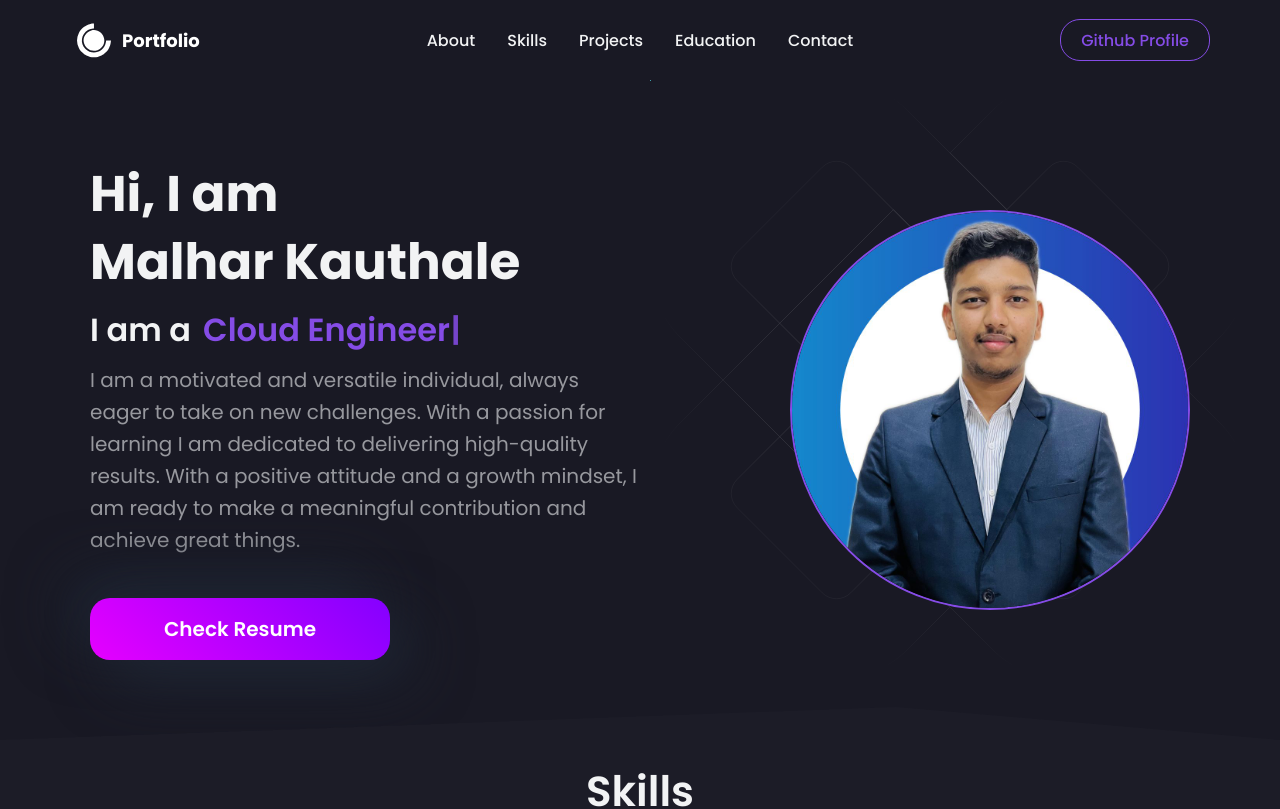
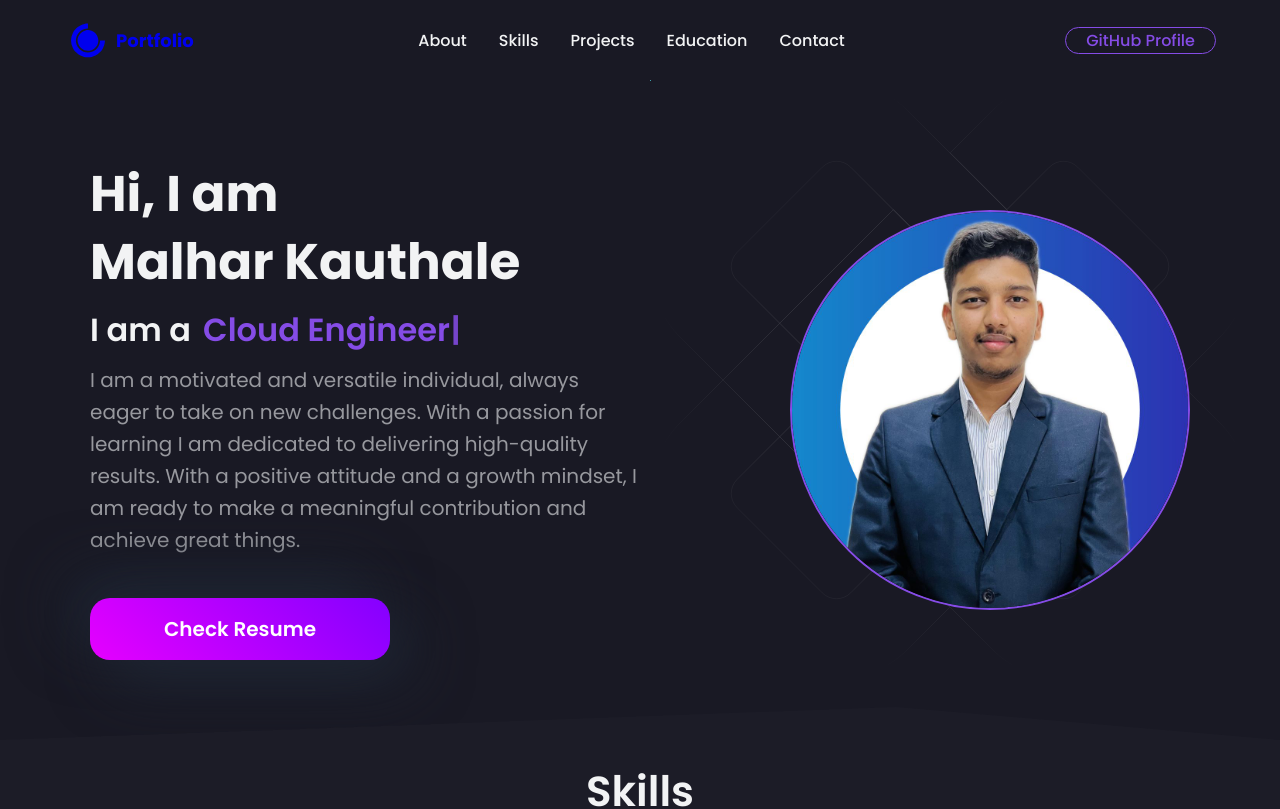
Before and after one commit to MalharKt/Portfolio, a React (Create React App) app: page / in a window 1280 px wide. Shown: the top 809 px of the page. Built offline with nearby package versions, Linux system fonts and the light colour scheme.

Commit message:
Refactor Navbar component and improve styling

```diff
--- a/src/components/Navbar/index.js
+++ b/src/components/Navbar/index.js
@@ -1,11 +1,11 @@
 import React from "react";
 import { Link as LinkR } from "react-router-dom";
-import styled from "styled-components";
-import { DiCssdeck } from 'react-icons/di';
-import { FaBars } from 'react-icons/fa';
-import { Bio } from '../../data/constants';
-import { useTheme } from 'styled-components';
-// import _default from '../../themes/default';
+import styled, { useTheme } from "styled-components";
+import { DiCssdeck } from "react-icons/di";
+import { FaBars } from "react-icons/fa";
+import { Bio } from "../../data/constants";
+
+/* ---------- styled components ---------- */
 
 export const Nav = styled.div`
   background-color: ${({ theme }) => theme.card_light};
@@ -17,36 +17,30 @@ export const Nav = styled.div`
   position: sticky;
   top: 0;
   z-index: 10;
-  @media (max-width: 960px) {
-    trastion: 0.8s all ease;
-  }
 `;
+
 export const Span = styled.div`
   padding: 0 4px;
   font-weight: bold;
   font-size: 18px;
 `;
+
 export const NavbarContainer = styled.div`
   display: flex;
   justify-content: space-between;
   align-items: center;
   height: 60px;
-  z-index: 1;
   width: 100%;
   padding: 0 24px;
   max-width: 1200px;
 `;
+
 export const NavLogo = styled(LinkR)`
-  width: 80%;
-  padding: 0 6px;
   display: flex;
-  justify-content: start;
   align-items: center;
   text-decoration: none;
-  @media (max-width: 640px) {
-    padding: 0 0px;
-  }
 `;
+
 export const MobileIcon = styled.div`
   display: none;
   @media screen and (max-width: 768px) {
@@ -60,132 +54,93 @@ export const MobileIcon = styled.div`
     color: ${({ theme }) => theme.text_primary};
   }
 `;
+
 export const NavLink = styled.a`
   color: ${({ theme }) => theme.text_primary};
   font-weight: 500;
   cursor: pointer;
-  transition: all 0.2s ease-in-out;
   text-decoration: none;
-  :hover {
+  &:hover {
     color: ${({ theme }) => theme.primary};
-  }
-
-  &.active {
-    border-bottom: 2px solid ${({ theme }) => theme.primary};
   }
 `;
 
 export const NavItems = styled.ul`
-  width: 100%;
   display: flex;
-  align-items: center;
-  justify-content: center;
   gap: 32px;
-  padding: 0 6px;
   list-style: none;
-
   @media screen and (max-width: 768px) {
     display: none;
   }
 `;
+
 export const ButtonContainer = styled.div`
-  width: 80%;
-  height: 100%;
   display: flex;
   justify-content: end;
-  align-items: center;
-  padding: 0 6px;
   @media screen and (max-width: 768px) {
     display: none;
   }
 `;
+
 export const GitHubButton = styled.a`
   border: 1.8px solid ${({ theme }) => theme.primary};
-  justify-content: center;
+  border-radius: 20px;
+  color: ${({ theme }) => theme.primary};
+  padding: 0 20px;
+  height: 70%;
   display: flex;
   align-items: center;
-  height: 70%;
-  border-radius: 20px;
-  color: ${({ theme }) => theme.primary};
-  cursor: pointer;
-  padding: 0 20px;
+  text-decoration: none;
   font-weight: 500;
-  text-decoration: none;
-  font-size: 16px;
-  transition: all 0.6s ease-in-out;
-  :hover {
+  transition: all 0.3s ease-in-out;
+  &:hover {
     background: ${({ theme }) => theme.primary};
-    color: ${({ theme }) => theme.white};
-  }
-  @media screen and (max-width: 768px) {
-    font-size: 14px;
+    color: white;
   }
 `;
+
 export const MobileMenu = styled.div`
-    display: flex;
-    flex-direction: column;
-    justify-content: center;
-    gap: 16px;
   position: absolute;
   top: 80px;
   right: 0;
   width: 100%;
-    padding: 12px 40px 24px 40px;
-    background: ${({ theme }) => theme.card_light+99};
-    transition: all 0.6s ease-in-out;
-    transform: ${({ isOpen }) => (isOpen ? 'translateY(0)' : 'translateY(-100%)')};
-    border-radius: 0 0 20px 20px;
-    box-shadow: 0 0 10px 0 rgba(0, 0, 0, 0.2);
-    opacity: ${({ isOpen }) => (isOpen ? '100%' : '0')};
-    z-index: ${({ isOpen }) => (isOpen ? '1000' : '-1000')};
+  background: ${({ theme }) => theme.card_light};
+  padding: 20px;
+  display: ${({ isOpen }) => (isOpen ? "flex" : "none")};
+  flex-direction: column;
+  gap: 16px;
+`;
 
-`;
-export const MobileMenuLink = styled(LinkR)`
+export const MobileLink = styled.a`
   color: ${({ theme }) => theme.text_primary};
+  text-decoration: none;
   font-weight: 500;
-  cursor: pointer;
-  transition: all 0.2s ease-in-out;
-  text-decoration: none;
-  :hover {
+  &:hover {
     color: ${({ theme }) => theme.primary};
-  }
-
-  &.active {
-    border-bottom: 2px solid ${({ theme }) => theme.primary};
-  }
-`;
-export  const MobileLink = styled.a`
-  color: ${({ theme }) => theme.text_primary};
-  font-weight: 500;
-  cursor: pointer;
-  transition: all 0.2s ease-in-out;
-  text-decoration: none;
-  :hover {
-    color: ${({ theme }) => theme.primary};
-  }
-
-  &.active {
-    border-bottom: 2px solid ${({ theme }) => theme.primary};
   }
 `;
 
+/* ---------- component ---------- */
 
 const Navbar = () => {
   const [isOpen, setIsOpen] = React.useState(false);
-  const theme = useTheme()
+  const theme = useTheme();
+
   return (
     <Nav>
       <NavbarContainer>
-      <NavLogo to='/'>
-        <a style={{ display: "flex", alignItems: "center", color: "white", marginBottom: '20;', cursor: 'pointer' }}>
-             <DiCssdeck size="3rem" /> <Span>Portfolio</Span>
-        </a>
+        {/* LOGO */}
+        <NavLogo to="/">
+          <DiCssdeck size="3rem" />
+          <Span>Portfolio</Span>
         </NavLogo>
+
+        {/* MOBILE ICON */}
         <MobileIcon>
-          <FaBars onClick={() => {
-            setIsOpen(!isOpen)
-          }} />
+          <FaBars onClick={() => setIsOpen(!isOpen)} />
         </MobileIcon>
+
+        {/* DESKTOP MENU */}
         <NavItems>
           <NavLink href="#about">About</NavLink>
           <NavLink href="#skills">Skills</NavLink>
@@ -193,31 +148,33 @@ const Navbar = () => {
           <NavLink href="#education">Education</NavLink>
           <NavLink href="#contact">Contact</NavLink>
         </NavItems>
+
+        {/* DESKTOP BUTTON */}
         <ButtonContainer>
-          <GitHubButton href={Bio.github} target="display">Github Profile</GitHubButton>
+          <GitHubButton href={Bio.github} target="_blank" rel="noopener noreferrer">
+            GitHub Profile
+          </GitHubButton>
         </ButtonContainer>
-        {
-          isOpen &&
+
+        {/* MOBILE MENU */}
+        {isOpen && (
           <MobileMenu isOpen={isOpen}>
-            <MobileLink href="#about" onClick={() => {
-              setIsOpen(!isOpen)
-            }}>About</MobileLink>
-            <MobileLink href='#skills' onClick={() => {
-              setIsOpen(!isOpen)
-            }}>Skills</MobileLink>
-            <MobileLink href='#projects' onClick={() => {
-              setIsOpen(!isOpen)
-            }}>Projects</MobileLink>
-            <MobileLink href='#education' onClick={() => {
-              setIsOpen(!isOpen)
-            }}>Education</MobileLink>
-             <MobileLink href='#contact' onClick={() => {
-              setIsOpen(!isOpen)
-            }}>Contact</MobileLink>
+            <MobileLink href="#about" onClick={() => setIsOpen(false)}>About</MobileLink>
+            <MobileLink href="#skills" onClick={() => setIsOpen(false)}>Skills</MobileLink>
+            <MobileLink href="#projects" onClick={() => setIsOpen(false)}>Projects</MobileLink>
+            <MobileLink href="#education" onClick={() => setIsOpen(false)}>Education</MobileLink>
+            <MobileLink href="#contact" onClick={() => setIsOpen(false)}>Contact</MobileLink>
 
-            <GitHubButton style={{padding: '10px 16px',background: `${theme.primary}`, color: 'white',width: 'max-content'}} href={Bio.github} target="_blank">Github Profile</GitHubButton>
+            <GitHubButton
+              href={Bio.github}
+              target="_blank"
+              rel="noopener noreferrer"
+              style={{ background: theme.primary, color: "white" }}
+            >
+              GitHub Profile
+            </GitHubButton>
           </MobileMenu>
-        }
+        )}
       </NavbarContainer>
     </Nav>
   );
```
Lines whose indentation alone changed are shown as unchanged.
